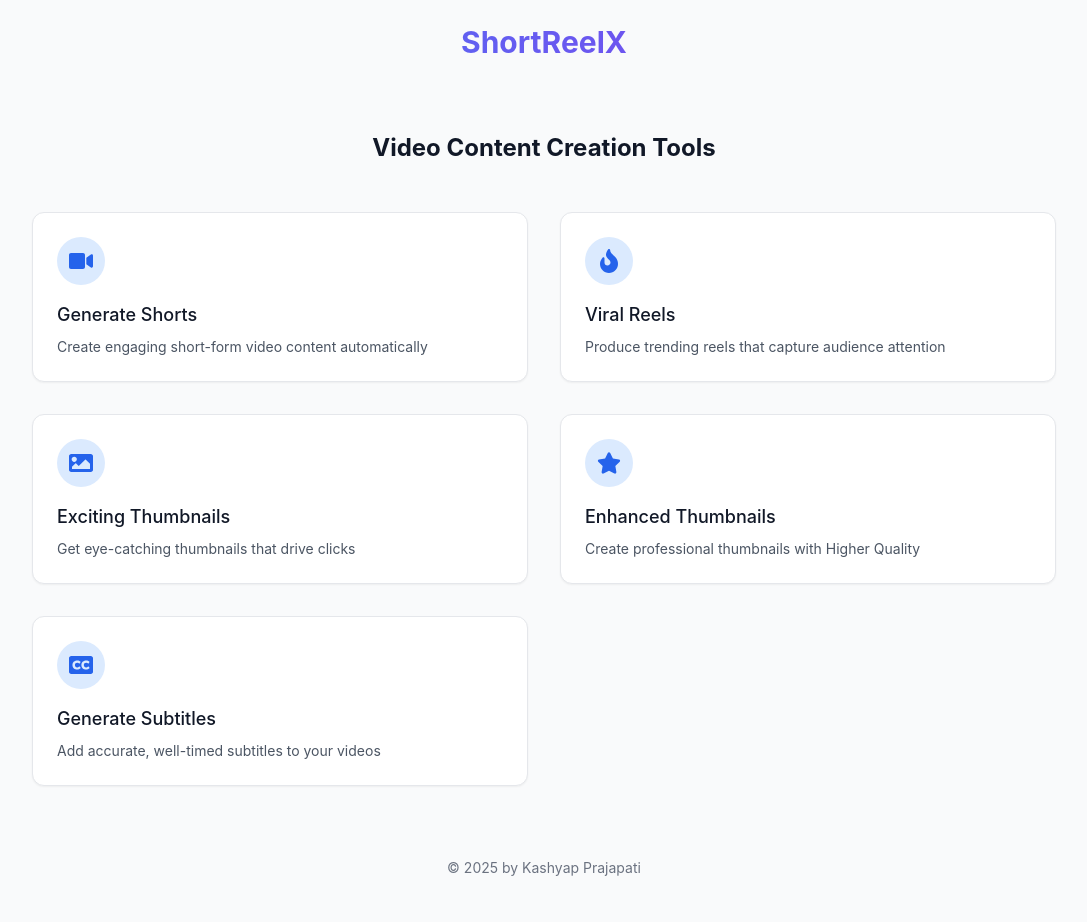
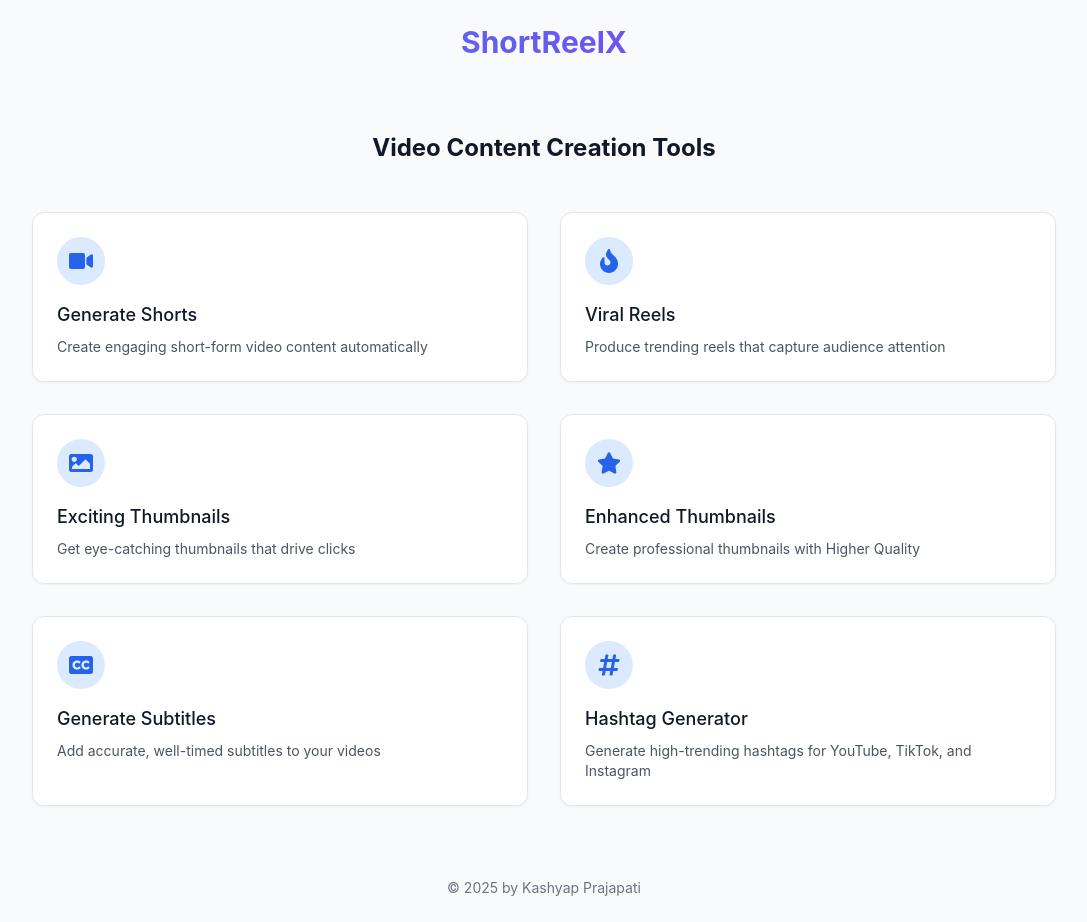
Before and after one commit to kashyapprajapat/shortreelx_frontend, a Next.js app: page / in a window 1280 px wide. Shown: the whole page, without its empty margins (96-1183 px from the left). Built offline with nearby package versions, Linux system fonts and the light colour scheme.

Commit message:
Feat:setup for the new upcoming features that is hastag generatore

```diff
--- a/src/app/components/MainContent.js
+++ b/src/app/components/MainContent.js
@@ -1,5 +1,5 @@
 import FeatureCard from "./FeatureCard";
-import { FaVideo, FaImage, FaFire, FaClosedCaptioning , FaStar} from "react-icons/fa";
+import { FaVideo, FaImage, FaFire, FaClosedCaptioning , FaStar, FaHashtag} from "react-icons/fa";
 
 export default function MainContent() {
   const features = [
@@ -33,6 +33,12 @@
       icon: <FaClosedCaptioning className="w-6 h-6" />,
       href: "/generate-subtitles",
     },
+    {
+      title: "Hashtag Generator",
+      description: "Generate high-trending hashtags for YouTube, TikTok, and Instagram",
+      icon: <FaHashtag className="w-6 h-6" />,
+      href: "/hashtag-generator",
+    },
   ];
 
   return (
```
Also changed, not shown: src/app/hashtag-generator/page.js (added).
